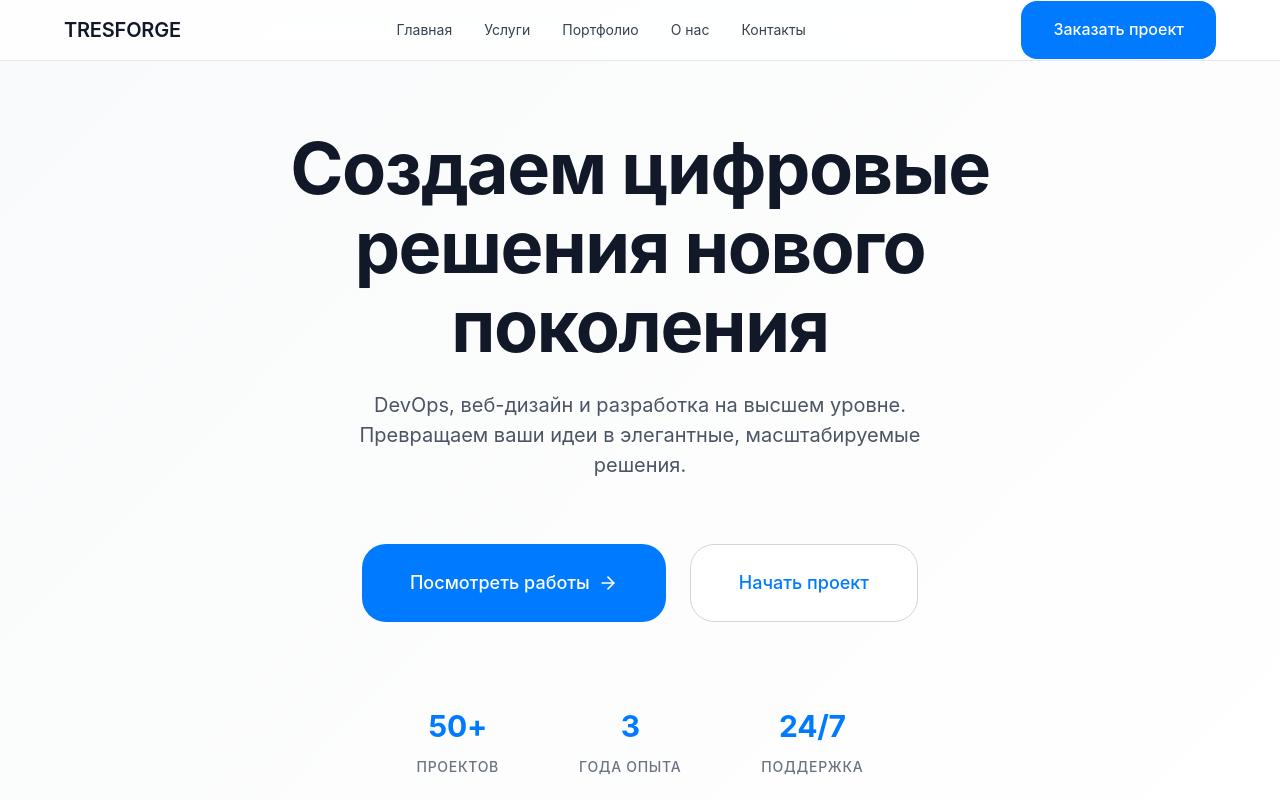
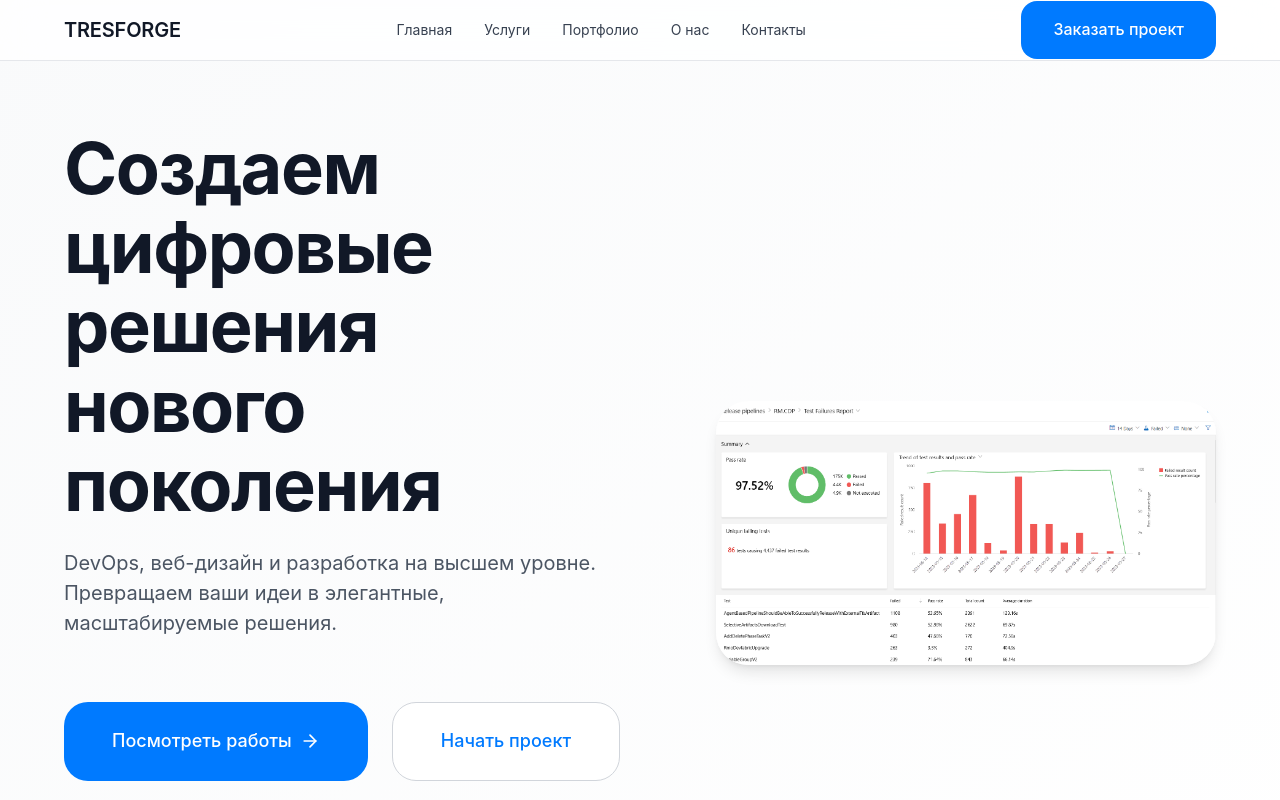
Before and after one commit to givenchyy/TRESFORGE, a React (Vite) app: page / in a window 1280 px wide. Shown: the top 800 px of the page. Built offline with nearby package versions, Linux system fonts and the light colour scheme.

Commit message:
feat: enhance layout and footer

```diff
--- a/src/App.jsx
+++ b/src/App.jsx
@@ -17,6 +17,7 @@ function App() {
         <Hero />
         <Services />
         <Portfolio />
+        <About />
         <Contact />
       </main>
       <Footer />
--- a/src/components/Footer.jsx
+++ b/src/components/Footer.jsx
@@ -13,11 +13,12 @@ const Footer = () => {
     }
   };
 
+  const currentYear = new Date().getFullYear();
+
   return (
     <footer className="footer">
       <div className="container">
         <div className="footer-content">
-          <div className="footer-main">
           <div className="footer-brand">
             <div className="footer-logo">
               <span className="text-gradient">TRESFORGE</span>
@@ -27,13 +28,31 @@ const Footer = () => {
               разработка на высшем уровне.
             </p>
             <div className="footer-social">
-                <a href="#" className="social-link" aria-label="Github">
+              <a
+                href="https://github.com/tresforge"
+                className="social-link"
+                aria-label="Github"
+                target="_blank"
+                rel="noopener noreferrer"
+              >
                 <Github size={20} />
               </a>
-                <a href="#" className="social-link" aria-label="LinkedIn">
+              <a
+                href="https://linkedin.com/company/tresforge"
+                className="social-link"
+                aria-label="LinkedIn"
+                target="_blank"
+                rel="noopener noreferrer"
+              >
                 <Linkedin size={20} />
               </a>
-                <a href="#" className="social-link" aria-label="Twitter">
+              <a
+                href="https://twitter.com/tresforge"
+                className="social-link"
+                aria-label="Twitter"
+                target="_blank"
+                rel="noopener noreferrer"
+              >
                 <Twitter size={20} />
               </a>
               <a
@@ -46,10 +65,9 @@ const Footer = () => {
             </div>
           </div>
 
-            <div className="footer-links">
-              <div className="footer-column">
+          <div className="footer-section">
             <h4 className="footer-title">Услуги</h4>
-                <ul className="footer-list">
+            <ul className="footer-links">
               <li>
                 <a href="#services">Веб-разработка</a>
               </li>
@@ -68,18 +86,14 @@ const Footer = () => {
             </ul>
           </div>
 
-              <div className="footer-column">
+          <div className="footer-section">
             <h4 className="footer-title">Компания</h4>
-                <ul className="footer-list">
+            <ul className="footer-links">
               <li>
-                    <button onClick={() => scrollToSection("about")}>
-                      О нас
-                    </button>
+                <button onClick={() => scrollToSection("about")}>О нас</button>
               </li>
               <li>
-                    <button onClick={() => scrollToSection("portfolio")}>
-                      Портфолио
-                    </button>
+                <button onClick={() => scrollToSection("portfolio")}>Портфолио</button>
               </li>
               <li>
                 <a href="#">Карьера</a>
@@ -88,16 +102,14 @@ const Footer = () => {
                 <a href="#">Блог</a>
               </li>
               <li>
-                    <button onClick={() => scrollToSection("contact")}>
-                      Контакты
-                    </button>
+                <button onClick={() => scrollToSection("contact")}>Контакты</button>
               </li>
             </ul>
           </div>
 
-              <div className="footer-column">
+          <div className="footer-section">
             <h4 className="footer-title">Ресурсы</h4>
-                <ul className="footer-list">
+            <ul className="footer-links">
               <li>
                 <a href="#">Документация</a>
               </li>
@@ -116,9 +128,9 @@ const Footer = () => {
             </ul>
           </div>
 
-              <div className="footer-column">
+          <div className="footer-section">
             <h4 className="footer-title">Контакты</h4>
-                <ul className="footer-list">
+            <ul className="footer-links">
               <li>
                 <a href="mailto:hello@tresforge.com">hello@tresforge.com</a>
               </li>
@@ -132,19 +144,15 @@ const Footer = () => {
             </ul>
           </div>
         </div>
-          </div>
 
         <div className="footer-bottom">
-            <div className="footer-bottom-content">
           <div className="footer-copyright">
-                <p>&copy; 2025 TRESFORGE. Все права защищены.</p>
+            <p>&copy; {currentYear} TRESFORGE. Все права защищены.</p>
           </div>
           <div className="footer-legal">
             <a href="#">Политика конфиденциальности</a>
             <a href="#">Условия использования</a>
             <a href="#">Cookies</a>
-              </div>
-            </div>
           </div>
         </div>
 
--- a/src/components/Hero.jsx
+++ b/src/components/Hero.jsx
@@ -1,5 +1,6 @@
 import React from 'react';
 import { ArrowRight } from 'lucide-react';
+import heroImage from '../assets/images/analytics-dashboard.png';
 
 const Hero = () => {
   const scrollToSection = (sectionId) => {
@@ -12,6 +13,7 @@ const Hero = () => {
   return (
     <section id="home" className="hero-section">
       <div className="container">
+        <div className="hero-grid">
           <div className="hero-content">
             <h1 className="hero-title">
               Создаем цифровые решения нового поколения
@@ -52,6 +54,10 @@ const Hero = () => {
               </div>
             </div>
           </div>
+          <div className="hero-image">
+            <img src={heroImage} alt="Превью аналитического дашборда" />
+          </div>
+        </div>
       </div>
     </section>
   );
--- a/src/styles/main.scss
+++ b/src/styles/main.scss
@@ -204,14 +204,38 @@ body {
   min-height: 100vh;
   display: flex;
   align-items: center;
-  justify-content: center;
-  text-align: center;
   background: linear-gradient(135deg, var(--color-gray-50) 0%, var(--color-white) 100%);
   padding: var(--spacing-6xl) 0 var(--spacing-5xl);
 
+  .hero-grid {
+    display: grid;
+    grid-template-columns: 1fr 1fr;
+    gap: var(--spacing-5xl);
+    align-items: center;
+
+    @media (max-width: 768px) {
+      grid-template-columns: 1fr;
+      text-align: center;
+    }
+  }
+
   .hero-content {
-    max-width: 800px;
+    max-width: 600px;
     margin: 0 auto;
+    text-align: left;
+
+    @media (max-width: 768px) {
+      text-align: center;
+    }
+  }
+
+  .hero-image {
+    img {
+      width: 100%;
+      height: auto;
+      border-radius: var(--radius-2xl);
+      box-shadow: var(--shadow-lg);
+    }
   }
 
   .hero-title {
@@ -249,29 +273,35 @@ body {
 
   .hero-actions {
     display: flex;
-    justify-content: center;
+    justify-content: flex-start;
     gap: var(--spacing-lg);
     margin-bottom: var(--spacing-4xl);
 
     @media (max-width: 768px) {
       flex-direction: column;
       align-items: center;
+      justify-content: center;
       gap: var(--spacing-md);
     }
   }
 
   .hero-stats {
     display: flex;
-    justify-content: center;
+    justify-content: flex-start;
     gap: var(--spacing-4xl);
 
     @media (max-width: 768px) {
       flex-direction: column;
+      align-items: center;
       gap: var(--spacing-lg);
     }
 
     .stat-item {
-      text-align: center;
+      text-align: left;
+
+      @media (max-width: 768px) {
+        text-align: center;
+      }
 
       .stat-number {
         display: block;
@@ -756,7 +786,7 @@ body {
 
   .footer-content {
     display: grid;
-    grid-template-columns: 2fr 1fr 1fr 1fr;
+    grid-template-columns: 2fr repeat(4, 1fr);
     gap: var(--spacing-3xl);
     margin-bottom: var(--spacing-3xl);
 
--- a/vite.config.js
+++ b/vite.config.js
@@ -2,6 +2,10 @@ import { defineConfig } from 'vite'
 import react from '@vitejs/plugin-react'
 import tailwindcss from '@tailwindcss/vite'
 import path from 'path'
+import { fileURLToPath } from 'url'
+
+const __filename = fileURLToPath(import.meta.url)
+const __dirname = path.dirname(__filename)
 
 // https://vite.dev/config/
 export default defineConfig({
```
Lines whose indentation alone changed are shown as unchanged.
